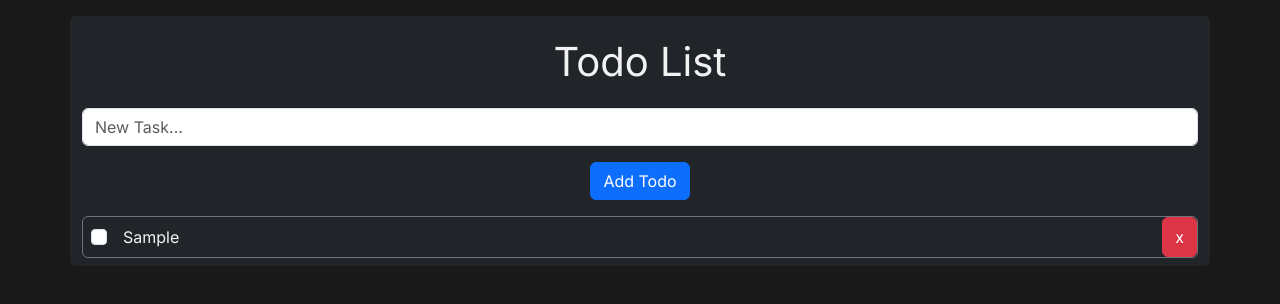
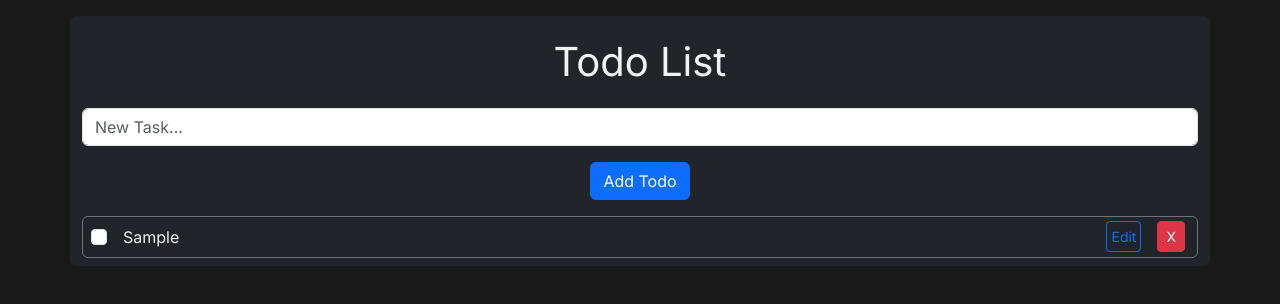
Before and after one commit to SoulinxTBA/app-todo, a React (Vite) app: page / in a window 1280 px wide. Both pictures are taken after typing "Sample" into the empty fields and a click on the button "Add Todo". Shown: the top 304 px of the page. Built offline with nearby package versions, Linux system fonts and the light colour scheme.

Commit message:
added edit Modal

```diff
--- a/src/App.jsx
+++ b/src/App.jsx
@@ -52,7 +52,7 @@ function App() {
     });
     setTasksAndSave(newTasks);
   }
-  function renameTask(taskId){
+  function renameTask(taskId, newTaskName){
     // setTasks(prev => {
     //   const newTasks = [...prev];
     //   newTasks[taskId].title = taskId.title;
@@ -73,9 +73,9 @@ function App() {
     //   return newTasks
     // }]);
     const newTasks = tasks.map((tasks) => {
-      return tasks.id === taskId.id ? taskId.title : tasks
+      return tasks.id === taskId.id ? newTaskName : tasks
     })
-    setTasks(newTasks)
+    setTasksAndSave(newTasks)
   }
 
   return (
--- /dev/null
+++ b/src/components/EditTask.jsx
@@ -0,0 +1,56 @@
+import { useState } from 'react';
+import { Form } from 'react-bootstrap';
+import Button from 'react-bootstrap/Button';
+import Modal from 'react-bootstrap/Modal';
+
+function EditTask({task}) {
+  const [show, setShow] = useState(false);
+
+  const handleClose = () => setShow(false);
+  const handleShow = () => setShow(true);
+
+  function onRenameTask(ev){
+    setNewName(ev.target.value)
+  }
+  function submitRename(ev){
+    ev.preventDefault()
+    setEditMode(false)
+    onRename(newName)
+  }
+
+  return (
+    <>
+    <div className='p-1'>
+    <Button className='p-1' size='sm' variant="outline-primary" onClick={handleShow}>
+        Edit
+    </Button>
+    </div>
+
+
+      <Modal
+        show={show}
+        onHide={handleClose}
+        backdrop="static"
+        keyboard={false}
+      >
+        <Modal.Header closeButton>
+          <Modal.Title className='text-dark'>Edit Todo</Modal.Title>
+        </Modal.Header>
+        <Modal.Body>
+            <Form onSubmit={submitRename}>
+                <Form.Control type='text' placeholder={task.title}
+                onChange={onRenameTask}/>
+            </Form>
+        </Modal.Body>
+        <Modal.Footer>
+          <Button variant="secondary" onClick={handleClose}>
+            Close
+          </Button>
+          <Button variant="primary">Save Changes</Button>
+        </Modal.Footer>
+      </Modal>
+    </>
+  );
+}
+
+export default EditTask;
--- a/src/components/Task.jsx
+++ b/src/components/Task.jsx
@@ -1,19 +1,10 @@
 import Form from 'react-bootstrap/Form'
 import Button from 'react-bootstrap/Button'
 import { useState } from 'react'
+import EditTask from './EditTask'
 
 export function Task({ task, onDelete, onComplete }) {
-  const [editMode, setEditMode] = useState(false)
-  const [newName, setNewName] =useState('')
 
-  function onRenameTask(ev){
-    setNewName(ev.target.value)
-  }
-  function submitRename(ev){
-    ev.preventDefault()
-    setEditMode(false)
-    onRename(newName)
-  }
   return (
     <div className='d-flex
                     bg-dark
@@ -25,20 +16,16 @@ export function Task({ task, onDelete, onComplete }) {
       <div className='p-2'>
         <Form.Check type='checkbox' onClick={() => onComplete(task.id)}/>
       </div>
-      {!editMode && (
-        <div className='me-auto p-2' onClick={() => setEditMode(prev => !prev)}>
-          {task.isCompleted ? (<del>{task.title}</del>) : (<>{task.title}</>)}
-        </div>
-      )}{editMode && (
-          <Form onSubmit={submitRename}>
-            <Form.Control type='text' placeholder={task.title}
-            onChange={onRenameTask}/>
-          </Form>
+      <div className='me-auto p-2'>
+        {task.isCompleted ? (<del>{task.title}</del>) : (<>{task.title}</>)}
+      </div>
+      <EditTask task={task}/>
+      <div className='mx-2 p-1'>
+        <Button size='sm' className='btn btn-danger ' onClick={() => onDelete(task.id)}>
+          X
+        </Button>
+      </div>
 
-        )}
-      <Button className='btn btn-danger ' onClick={() => onDelete(task.id)}>
-        x
-      </Button>
     </div>
   )
 }
```
